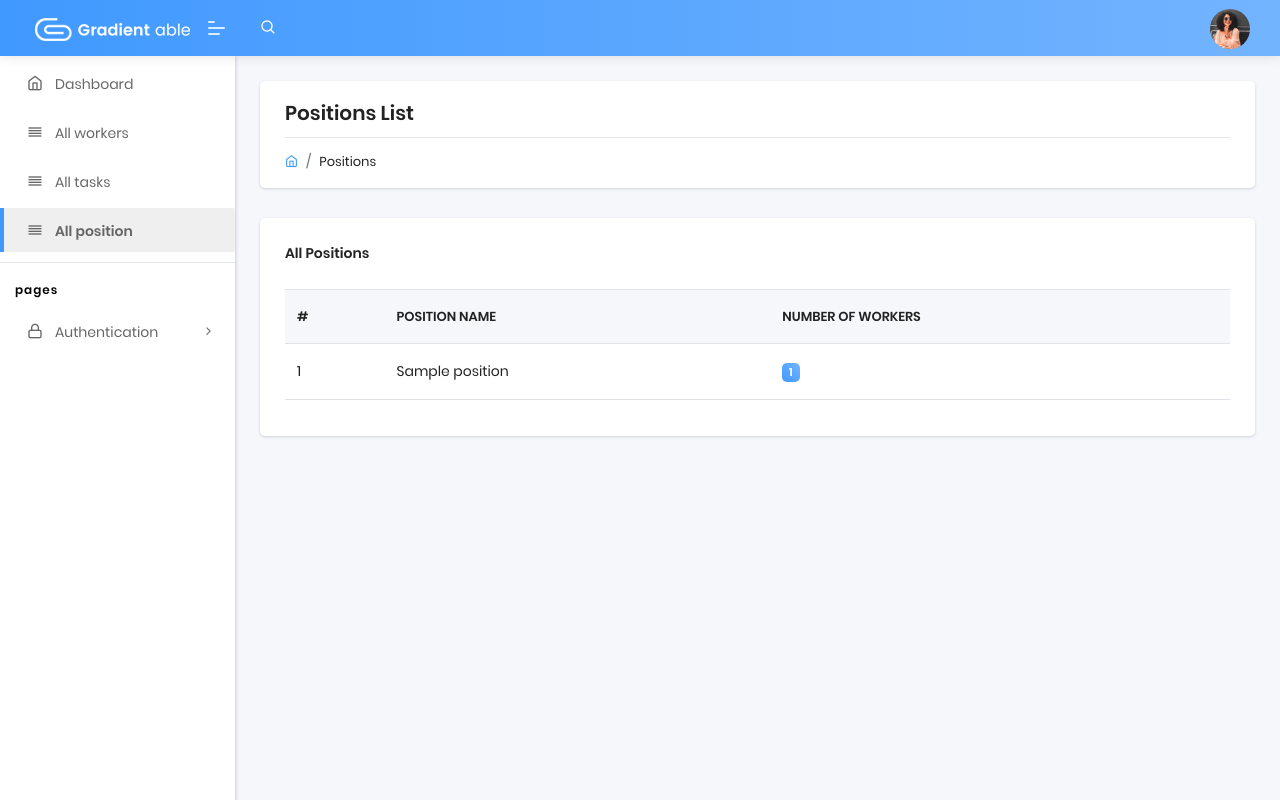
After one commit to trs-ostapchuk/task-manager, a Django app: page /position/ in a window 1280 px wide. The commit adds this page. Run offline with Django 4.2, Linux system fonts and the light colour scheme; tables that the repository leaves empty hold one stand-in row (values such as "Sample post"); some libraries are stand-ins or nearby versions.

Commit message:
Add PositionListView - view, url, template

```diff
--- a/task_manager/urls.py
+++ b/task_manager/urls.py
@@ -20,5 +20,5 @@ from django.urls import path, include
 
 urlpatterns = [
     path("admin/", admin.site.urls),
-    path("tasks/", include("tasks.urls", namespace="tasks")),
+    path("", include("tasks.urls", namespace="tasks")),
 ]
--- a/tasks/urls.py
+++ b/tasks/urls.py
@@ -1,11 +1,12 @@
 from django.urls import path
 
-from tasks.views import index, WorkerListView, WorkerDetailView
+from tasks.views import index, WorkerListView, WorkerDetailView, PositionListView
 
 urlpatterns = [
     path("", index, name="index"),
     path("workers/", WorkerListView.as_view(), name="worker-list"),
     path("workers/<int:pk>/", WorkerDetailView.as_view(), name="worker-detail"),
+    path("position/", PositionListView.as_view(), name="position-list"),
 ]
 
 app_name = "tasks"
--- a/tasks/views.py
+++ b/tasks/views.py
@@ -2,7 +2,7 @@ from django.http import HttpRequest, HttpResponse
 from django.shortcuts import render
 from django.views import generic
 
-from tasks.models import Worker
+from tasks.models import Worker, Position
 
 
 def index(request: HttpRequest) -> HttpResponse:
@@ -58,3 +58,12 @@ class WorkerDetailView(generic.DetailView):
         })
 
         return context
+
+
+class PositionListView(generic.ListView):
+    """
+    Class-based view that displays a list of all position.
+    Uses the 'home/position_list.html' template.
+    """
+    model = Position
+    template_name = "home/position_list.html"
--- /dev/null
+++ b/templates/home/position_list.html
@@ -0,0 +1,68 @@
+{% extends "layouts/base.html" %}
+{% load static %}
+
+{% block content %}
+<div class="pcoded-main-container">
+  <div class="pcoded-content">
+
+    <!-- Header -->
+    <div class="page-header">
+      <div class="page-block">
+        <div class="row align-items-center">
+          <div class="col-md-12">
+            <div class="page-header-title">
+              <h5 class="m-b-10">Positions List</h5>
+            </div>
+            <ul class="breadcrumb">
+              <li class="breadcrumb-item">
+                <a href="#"><i class="feather icon-home"></i></a>
+              </li>
+              <li class="breadcrumb-item"><a href="#">Positions</a></li>
+            </ul>
+          </div>
+        </div>
+      </div>
+    </div>
+
+    <!-- Content -->
+    <div class="card">
+      <div class="card-header">
+        <h5>All Positions</h5>
+      </div>
+      <div class="card-body">
+        <div class="table-responsive">
+          <table class="table table-hover">
+            <thead>
+              <tr>
+                <th>#</th>
+                <th>Position Name</th>
+                <th>Number of Workers</th>
+              </tr>
+            </thead>
+            <tbody>
+              {% for position in position_list %}
+              <tr>
+                <td>{{ forloop.counter }}</td>
+                <td>{{ position.name }}</td>
+                <td>
+                  <span class="badge bg-primary">
+                    {{ position.workers.count }}
+                  </span>
+                </td>
+              </tr>
+              {% empty %}
+              <tr>
+                <td colspan="3" class="text-center text-muted">
+                  No positions found
+                </td>
+              </tr>
+              {% endfor %}
+            </tbody>
+          </table>
+        </div>
+      </div>
+    </div>
+
+  </div>
+</div>
+{% endblock %}
--- a/templates/includes/sidebar.html
+++ b/templates/includes/sidebar.html
@@ -16,7 +16,7 @@
               class="feather icon-align-justify"></i></span><span class="pcoded-mtext">All tasks</span></a>
         </li>
         <li class="nav-item">
-          <a href="#" class="nav-link "><span class="pcoded-micon"><i
+          <a href="{% url 'tasks:position-list' %}" class="nav-link "><span class="pcoded-micon"><i
               class="feather icon-align-justify"></i></span><span class="pcoded-mtext">All position</span></a>
         </li>
 
```
